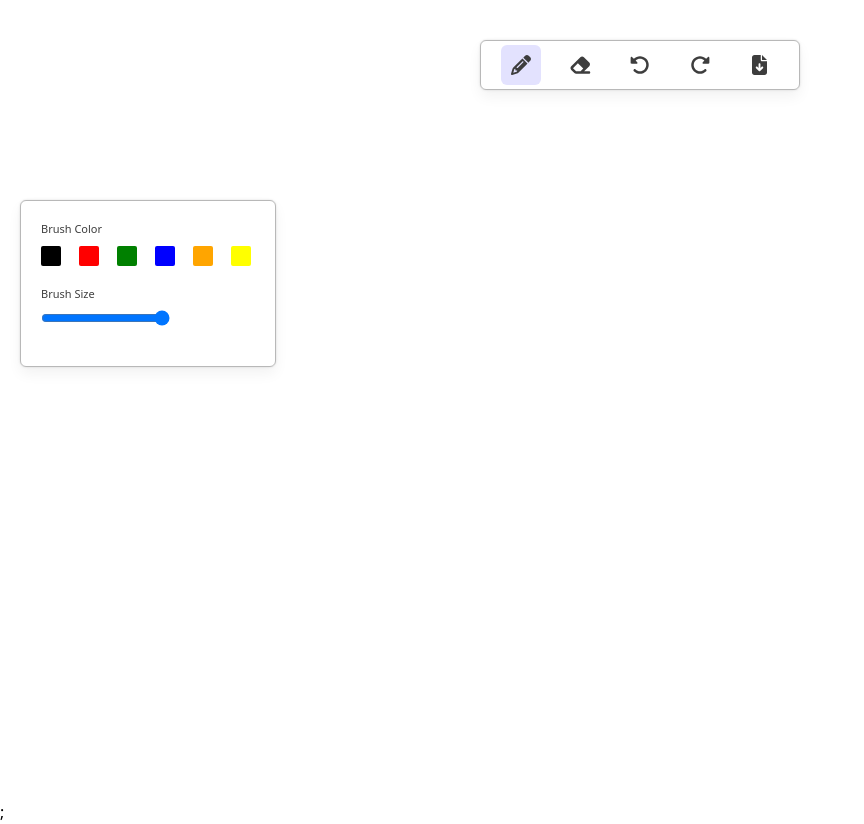
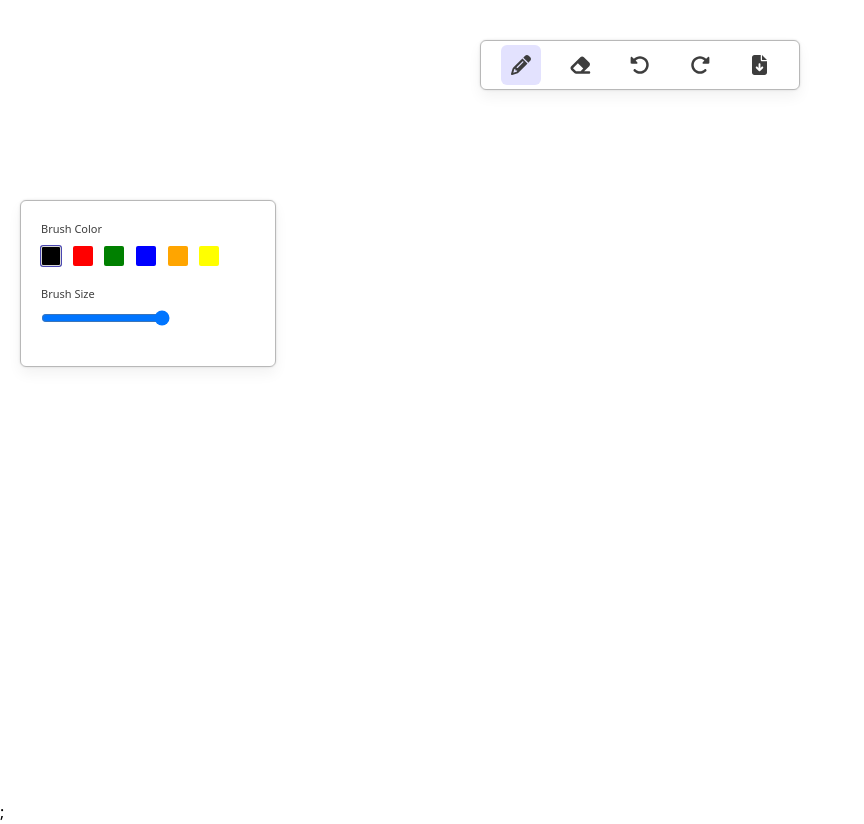
Before and after one commit to Sankalan47/sketchbook-frontend, a Next.js app: page / in a window 1280 px wide. Shown: the whole page, without its empty margins (0-864 px from the left). Built offline with nearby package versions, Linux system fonts and the light colour scheme.

Commit message:
active toolbox item using redux

```diff
--- a/src/components/Board/index.tsx
+++ b/src/components/Board/index.tsx
@@ -1,8 +1,16 @@
 import React, { useRef, useEffect } from "react";
+import { useSelector } from "react-redux";
 import styles from "./index.module.css";
+import { RootState } from "@/store";
 
 const Board = () => {
   const canvasRef = useRef(null);
+  const activeMenuItem = useSelector(
+    (state: RootState) => state.menu.activeMenuItem
+  );
+  const { color, size } = useSelector(
+    (state: RootState) => state.toolbox[activeMenuItem]
+  );
 
   useEffect(() => {
     if (!canvasRef.current) return;
@@ -15,6 +23,8 @@ const Board = () => {
     return () => {};
   }, []);
 
+  console.log(color, size);
+
   return (
     <>
       <canvas ref={canvasRef}></canvas>
--- a/src/components/Toolbox/index.tsx
+++ b/src/components/Toolbox/index.tsx
@@ -1,12 +1,18 @@
 import React from "react";
-import { useSelector } from "react-redux";
+import { useSelector, useDispatch } from "react-redux";
+import { COLORS, MENU_ITEMS } from "@/constants/constants";
+import { changeColor, changeBrushSize } from "@/slice/toolboxSlice";
+import { RootState } from "@/store";
+import cx from "classnames";
 import styles from "./index.module.css";
-import { COLORS, MENU_ITEMS } from "@/constants/constants";
-import { RootState } from "@/store";
 
 const Toolbox = () => {
+  const dispatch = useDispatch();
   const activeMenuItem = useSelector(
     (state: RootState) => state.menu.activeMenuItem
+  );
+  const { color } = useSelector(
+    (state: RootState) => state.toolbox[activeMenuItem]
   );
 
   const showStrokeToolOptions = activeMenuItem === MENU_ITEMS.PENCIL;
@@ -14,8 +20,12 @@ const Toolbox = () => {
     activeMenuItem === MENU_ITEMS.PENCIL ||
     activeMenuItem === MENU_ITEMS.ERASER;
 
-  const brushSizeHandler = () => {
-    console.log("brush size fn");
+  const brushSizeHandler = (e: React.ChangeEvent<HTMLInputElement>) => {
+    dispatch(changeBrushSize({ item: activeMenuItem, size: e.target.value }));
+  };
+
+  const colorChangeHandler = (newColor: string) => {
+    dispatch(changeColor({ item: activeMenuItem, color: newColor }));
   };
 
   return (
@@ -29,8 +39,11 @@ const Toolbox = () => {
               {Object.values(COLORS).map((item: string, index) => (
                 <div
                   key={index}
-                  className={styles.colorBox}
+                  className={cx(styles.colorBox, {
+                    [styles.active]: color === item,
+                  })}
                   style={{ backgroundColor: item }}
+                  onClick={() => colorChangeHandler(item)}
                 />
               ))}
             </div>
@@ -48,7 +61,7 @@ const Toolbox = () => {
                 min={1}
                 max={10}
                 step={1}
-                onChange={brushSizeHandler}
+                onChange={(e) => brushSizeHandler(e)}
               />
             </div>
           </div>
--- a/src/constants/constants.ts
+++ b/src/constants/constants.ts
@@ -5,7 +5,7 @@ const COLORS = {
   BLUE: "blue",
   ORANGE: "orange",
   YELLOW: "yellow",
-  // WHITE: "white",
+  WHITE: "white",
 };
 
 const MENU_ITEMS = {
--- a/src/slice/toolboxSlice.ts
+++ b/src/slice/toolboxSlice.ts
@@ -0,0 +1,32 @@
+import { createSlice } from "@reduxjs/toolkit";
+import { MENU_ITEMS, COLORS } from "@/constants/constants";
+
+const initialState = {
+  [MENU_ITEMS.PENCIL]: {
+    color: COLORS.BLACK,
+    size: 3,
+  },
+  [MENU_ITEMS.ERASER]: {
+    color: COLORS.WHITE,
+    size: 3,
+  },
+  [MENU_ITEMS.UNDO]: {},
+  [MENU_ITEMS.REDO]: {},
+  [MENU_ITEMS.DOWNLOAD]: {},
+};
+
+export const toolboxSlice = createSlice({
+  name: "toolbox",
+  initialState,
+  reducers: {
+    changeColor: (state, action) => {
+      state[action.payload.item].color = action.payload.color;
+    },
+    changeBrushSize: (state, action) => {
+      state[action.payload.item].size = action.payload.size;
+    },
+  },
+});
+
+export const { changeColor, changeBrushSize } = toolboxSlice.actions;
+export default toolboxSlice.reducer;
--- a/src/store.ts
+++ b/src/store.ts
@@ -1,9 +1,11 @@
 import { configureStore } from "@reduxjs/toolkit";
 import MenuReducer from "@/slice/menuSlice";
+import ToolboxSlice from "@/slice/toolboxSlice";
 
 export const store = configureStore({
   reducer: {
     menu: MenuReducer,
+    toolbox: ToolboxSlice,
   },
 });
 
```
